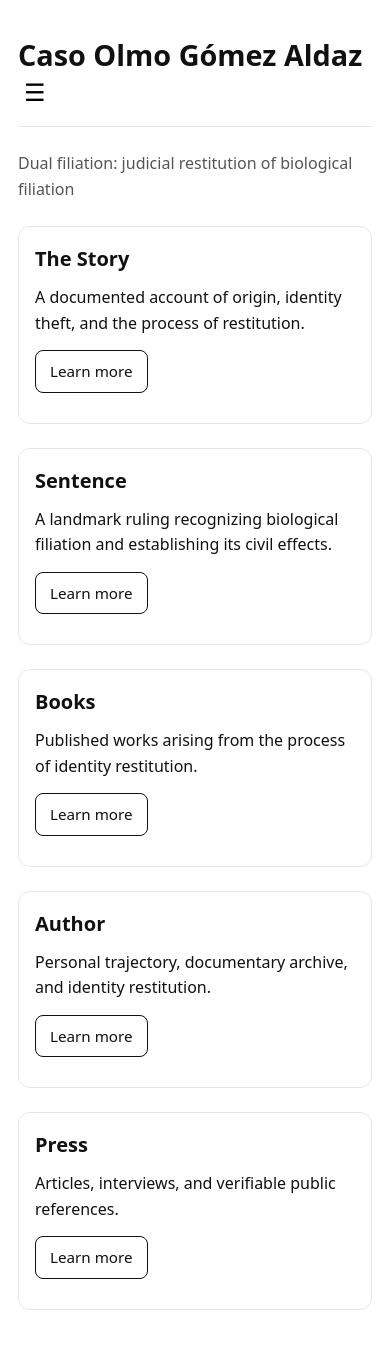
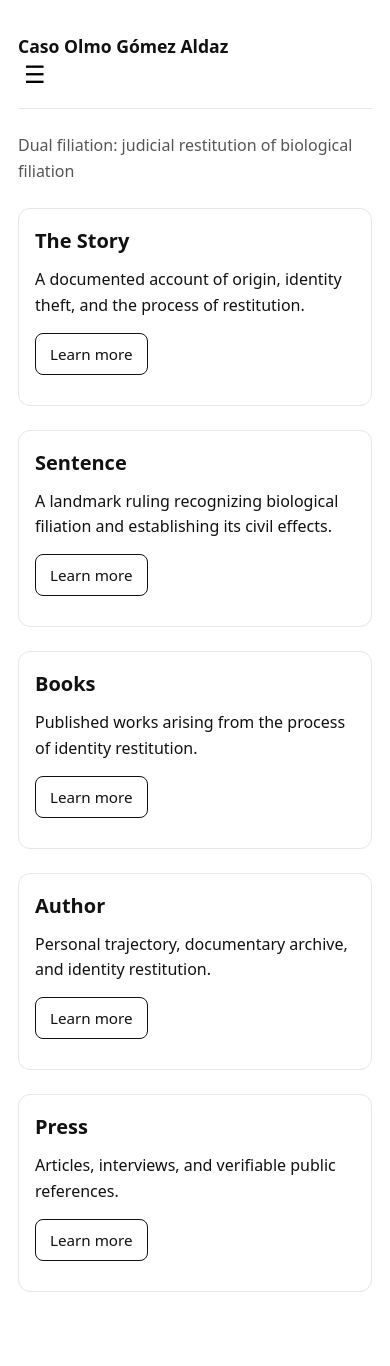
Before and after one commit to olmogaldaz/olmogaldaz.github.io, a Jekyll site: the page built from en/index.html, in a window 390 px wide. Built offline with Jekyll 4.4.1, drawn with Linux system fonts in a browser that asks for light colours.

Commit message:
Update style.css

```diff
--- a/css/style.css
+++ b/css/style.css
@@ -209,9 +209,8 @@ nav a.active{
 @media (max-width:600px){
 
   .site-title {
-    font-size: 1.8rem;   /* el tamaño que ya te guste */
-    font-weight: 700;
-    margin: 0;
+    font-size: 1.1rem;   /* el tamaño que ya te guste */
+
   }
   header h1{
     font-size:1.8rem;
```
